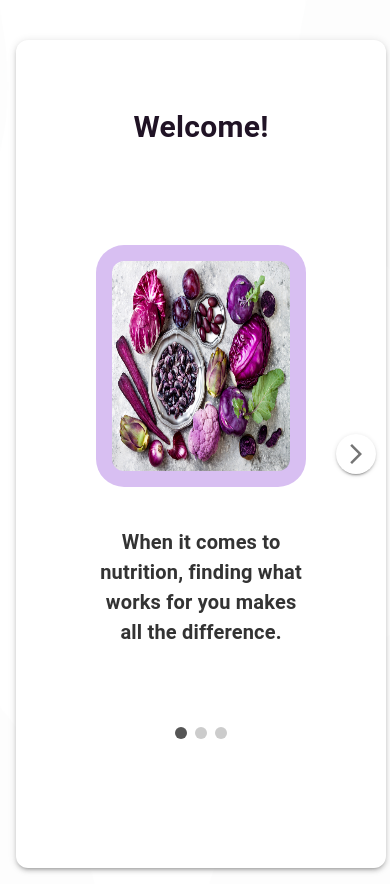
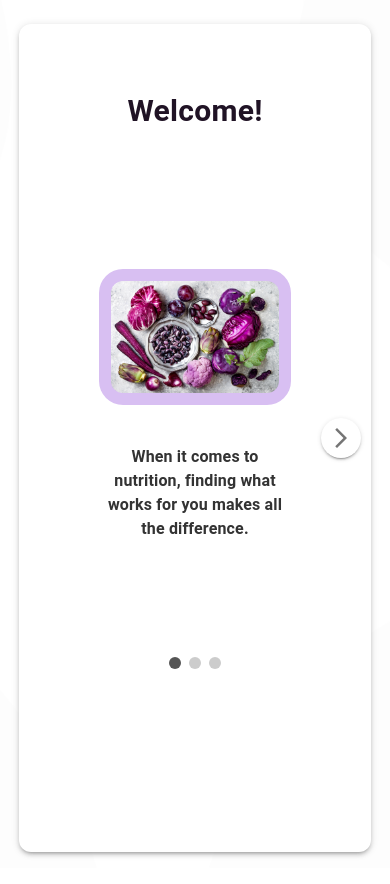
Before and after one commit to bilalmohamed1298/smartbite, a React (Vite) app: page / in a window 390 px wide. Built offline with nearby package versions, Linux system fonts and the light colour scheme.

Commit message:
Responsive Design Updates

```diff
--- a/src/Components/FormComponents/Welcome.jsx
+++ b/src/Components/FormComponents/Welcome.jsx
@@ -62,8 +62,9 @@ export default function Welcome() {
             justifyContent: "space-between",
             flexDirection: "column",
             bgcolor: "white",
-            mb: 16,
+            mb: {sm:16,xs:10},
             mx: "auto",
+            mt:{xs:5,sm:0}
           }}
         >
           <AnimatePresence mode="wait">
@@ -77,8 +78,8 @@ export default function Welcome() {
               <Box
                 sx={{
                   backgroundColor: "#D8BFF2",
-                  borderRadius: "28px",
-                  p: "16px",
+                  borderRadius: {sm:"28px",xs:'24px'},
+                  p: {sm:"16px",xs:'12px'},
                   display: "flex",
                   justifyContent: "center",
                   alignItems: "center",
@@ -89,7 +90,7 @@ export default function Welcome() {
                   alt="Nutrition"
                   style={{
                     width: "100%",
-                    height: "210px",
+                    height: {sm:"210px"},
                     borderRadius: "12px",
                   }}
                 />
@@ -97,7 +98,7 @@ export default function Welcome() {
 
               <Typography
                 variant="body1"
-                sx={{ my: 5, color: "#333", fontWeight: 600, fontSize: "20px" }}
+                sx={{ my: 5, color: "#333", fontWeight: 600, fontSize: {sm: "20px"} }}
               >
                 {slides[currentIndex].text}
               </Typography>
--- a/src/Components/SignupForm.jsx
+++ b/src/Components/SignupForm.jsx
@@ -10,10 +10,10 @@ export default function SignupForm() {
   return (
     <Box
       sx={{
-        width: { lg: "55%", xs: "90%" },
+        width: { lg: "55%", sm: "90%",xs:'85%' },
         height: { xs: "780px", lg: "780px" },
         mx: "auto",
-        mt: { xs: 5, lg: 1 },
+        my: { xs: 3,sm:5, lg: 1 },
         p: 3,
         bgcolor: "white",
         boxShadow: 3,
```
